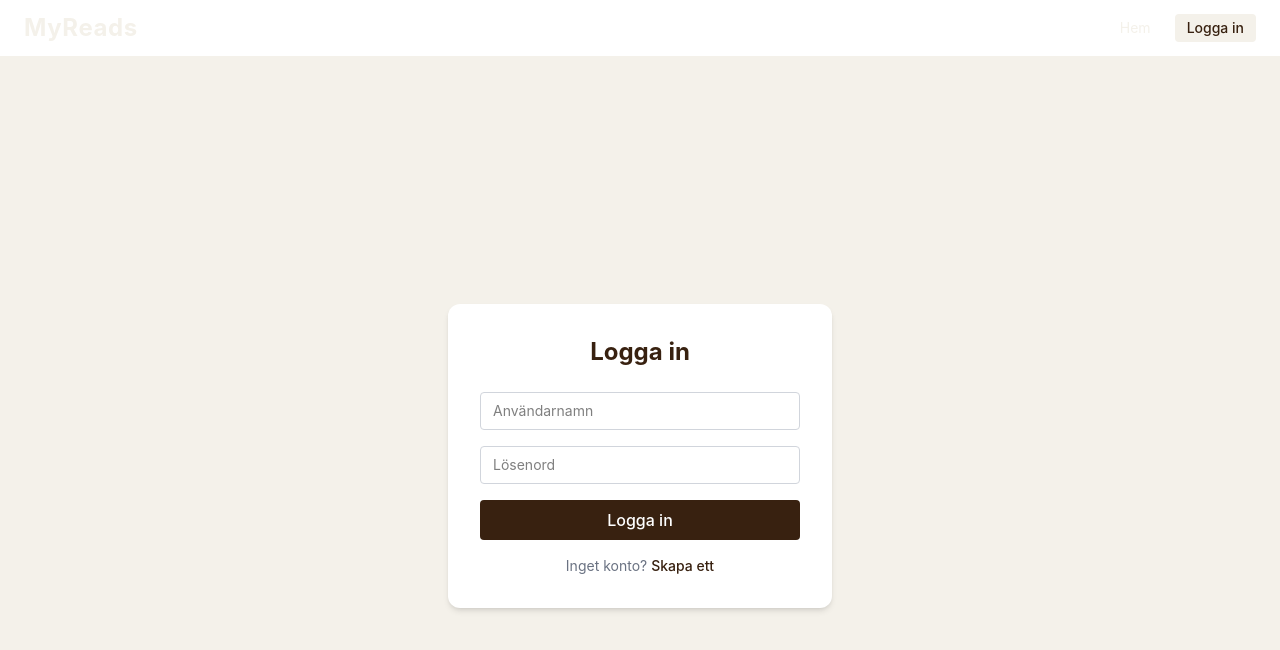
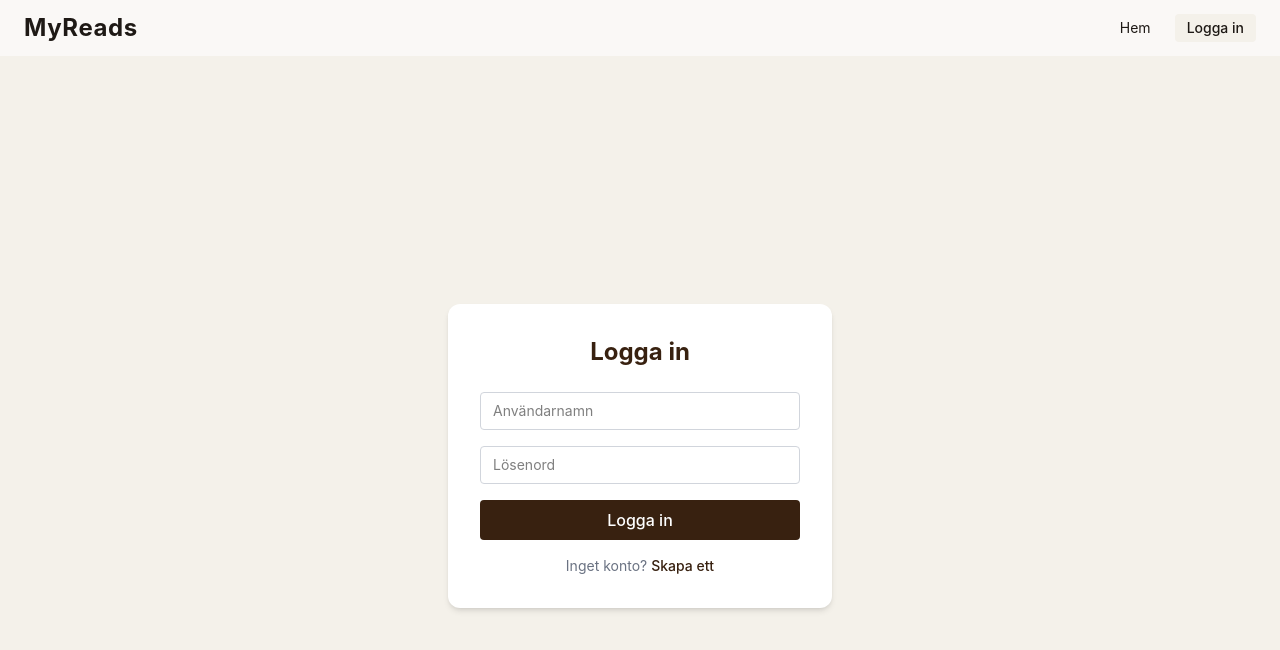
Before and after one commit to MattiasWaern/fullstack, a React (Vite) app in the folder Fullstack/: page /login in a window 1280 px wide. Shown: the top 650 px of the page. Built offline with nearby package versions, Linux system fonts and the light colour scheme.

Commit message:
lade till cover i reviews, samt ändrade färg

```diff
--- a/Fullstack/frontend/src/components/Navbar.jsx
+++ b/Fullstack/frontend/src/components/Navbar.jsx
@@ -12,22 +12,22 @@ export default function Navbar(){
   }
 
   return (
-    <nav className="bg-[#3821110] text-[#f4f1ea] px-6 py-3 flex items-center justify-between shadow-md">
-        <Link to="/" className="text-2xl font-bold tracking-wide text-[#f4f1ea] hover:text-[#e8d5b7]">
+    <nav className="bg-[#faf8f6] text-[#1e1915] px-6 py-3 flex items-center justify-between shadow-md">
+        <Link to="/" className="text-2xl font-bold tracking-wide text-[#1e1915] hover:text-[#e8d5b7]">
         MyReads
         </Link>
 
         <div className="flex items-center gap-6 text-sm">
-            <Link to="/" className="hover:text-[#e8d5b7]">Hem</Link>
+            <Link to="/" className="hover:text-[#1e1915]">Hem</Link>
             {username ? (
             <>
                 <Link to="/profile" className="hover:text-[#e8d5b7]">👤 {username}</Link>
-                <button onClick={logout} className="bg-[#f4f1ea] text-[#382110] px-3 py-1 rounded hover:bg-[#e8d5b7] font-medium">
+                <button onClick={logout} className="bg-[#f4f1ea] text-[#1e1915] px-3 py-1 rounded hover:bg-[#e8d5b7] font-medium">
                 Logga ut
                 </button>
             </>
             ) : (
-            <Link to="/login" className="bg-[#f4f1ea] text-[#382110] px-3 py-1 rounded hover:bg-[#e8d5b7] font-medium">
+            <Link to="/login" className="bg-[#f4f1ea] text-[#1e1915] px-3 py-1 rounded hover:bg-[#e8d5b7] font-medium">
                 Logga in
             </Link>
             )}
--- a/Fullstack/frontend/src/pages/Profile.jsx
+++ b/Fullstack/frontend/src/pages/Profile.jsx
@@ -11,7 +11,7 @@ export default function Profile(){
 
     useEffect(() => {
         if(!username) {navigate('/login'); return;}
-        api.get('/reviews/mine').then(reviews => setReviews(r.data));
+        api.get('/reviews/mine').then(r => setReviews(r.data));
 
     }, []);
 
@@ -33,6 +33,12 @@ export default function Profile(){
       <div className="flex flex-col gap-3">
         {reviews.map(r => (
           <Link to={`/books/${r.book_id}`} key={r.id} className="bg-white border border-gray-100 rounded-lg p-4 shadow-sm hover:shadow-md transition-shadow">
+             <img
+                src={r.cover_url || `https://covers.openlibrary.org/b/id/1-M.jpg`}
+                alt={r.book_title}
+                className="w-12 h-18 object-cover rounded shadow-sm flex-shrink-0"
+                onError={e => e.target.src = 'https://via.placeholder.com/48x72?text=Bok'}
+                />
             <p className="font-semibold text-[#382110]">{r.book_title}</p>
             <StarRating rating={r.rating} />
             <p className="text-gray-600 text-sm mt-1">{r.text}</p>
```
Also changed, not shown: 1 other file (tests, documents, lock files or other folders).
